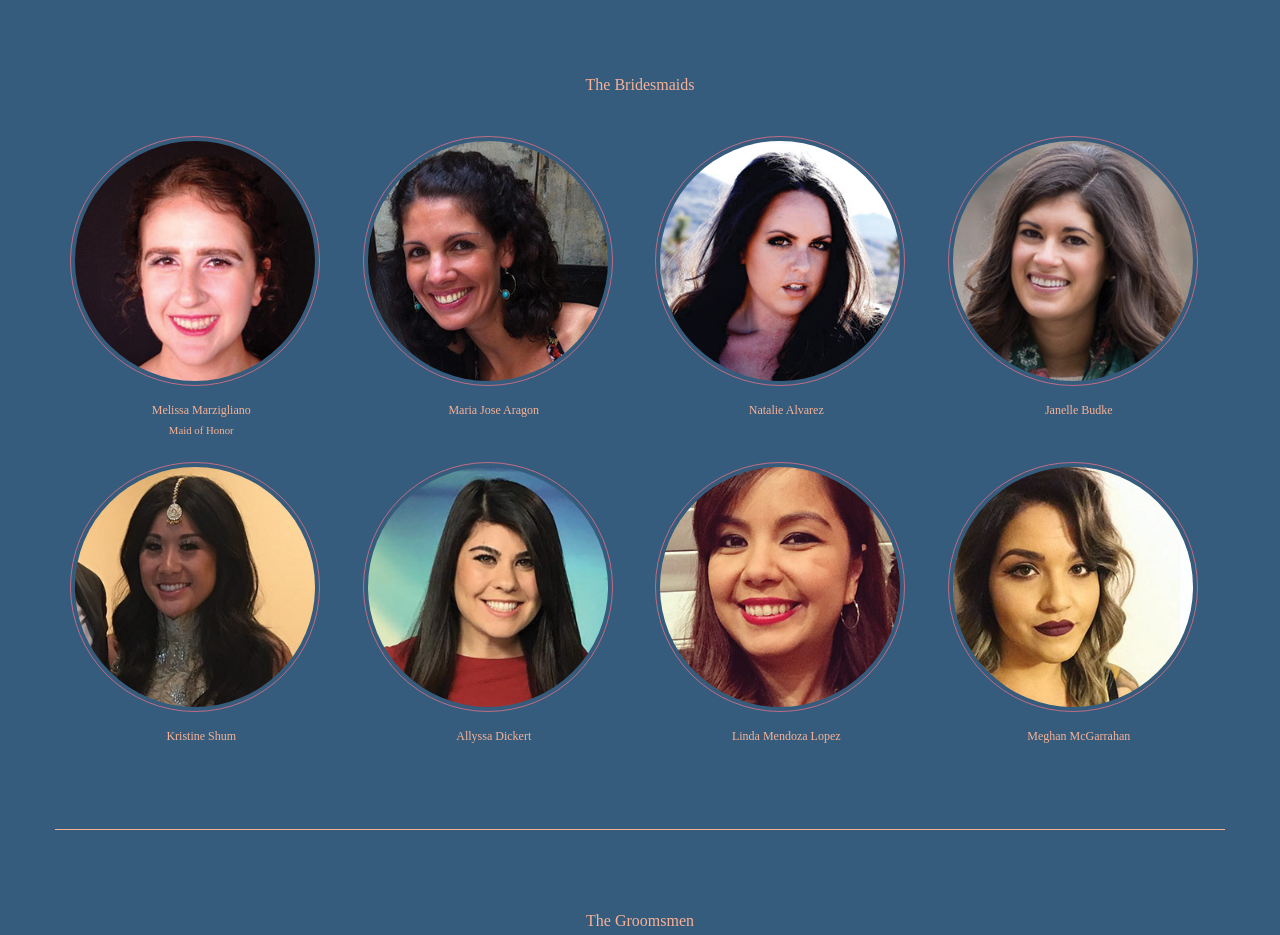
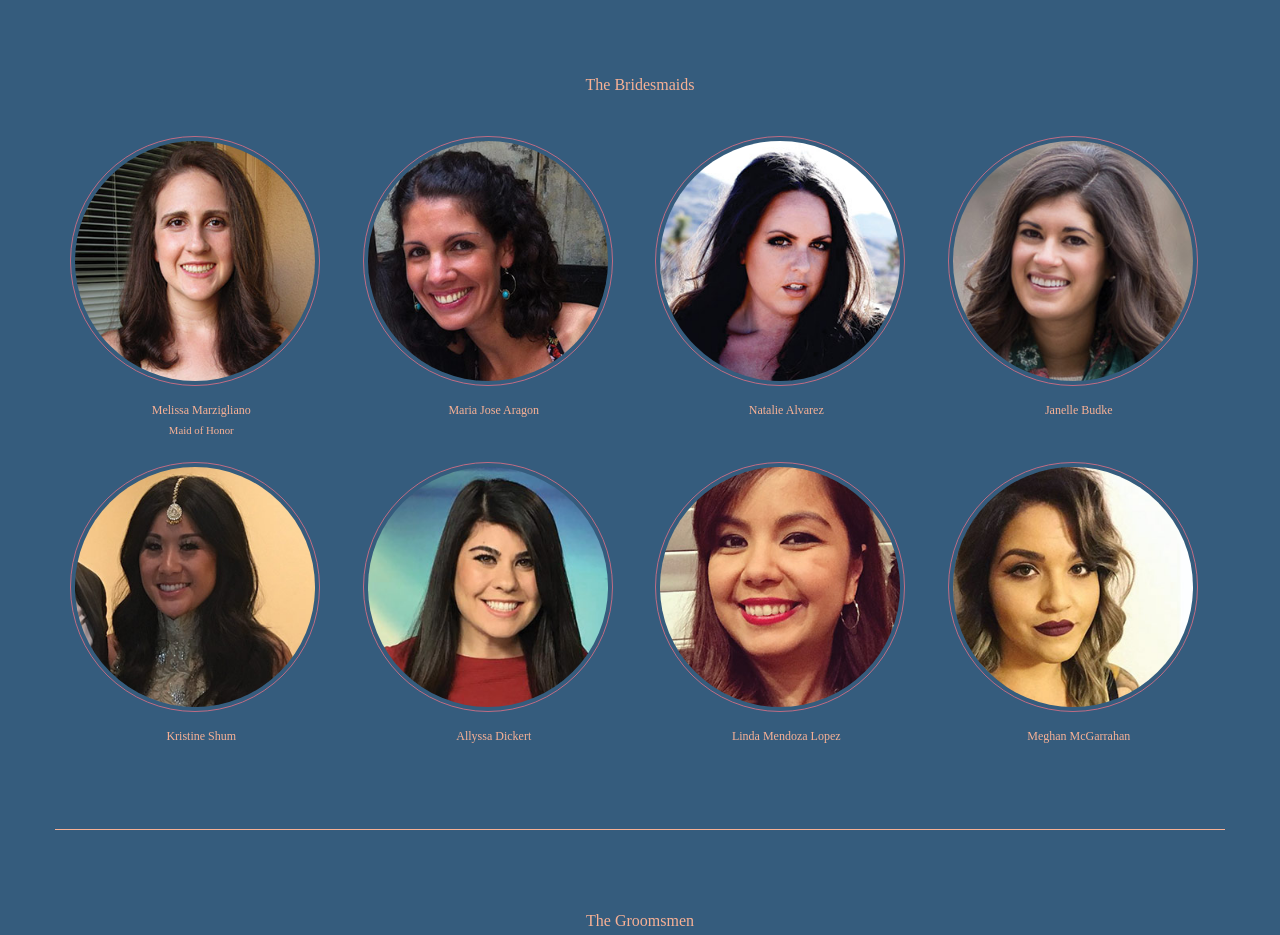
Before and after one commit to pibemillo/gonzandmon, a website: page index.html in a window 1280 px wide. Shown: the part 3220-4155 px from the top of the page. Drawn offline with nearby package versions, Linux system fonts and the light colour scheme; a script that the page names is missing.

Commit message:
adding melissa new photo

```diff
--- a/index.html
+++ b/index.html
@@ -150,7 +150,7 @@
 				<h3 class="text-center">The Bridesmaids</h3>
 				<div class="small-up-2 medium-up-4">
 					<div class="column column-block">
-						<img src="/img/melissa.jpg" alt="" class="headshot">
+						<img src="/img/melissa-2.jpg" alt="" class="headshot">
 						<h4>Melissa Marzigliano</h4>
 						<h5>Maid of Honor</h5>
 					</div>
```
Also changed, not shown: img/melissa-2.jpg (added).
